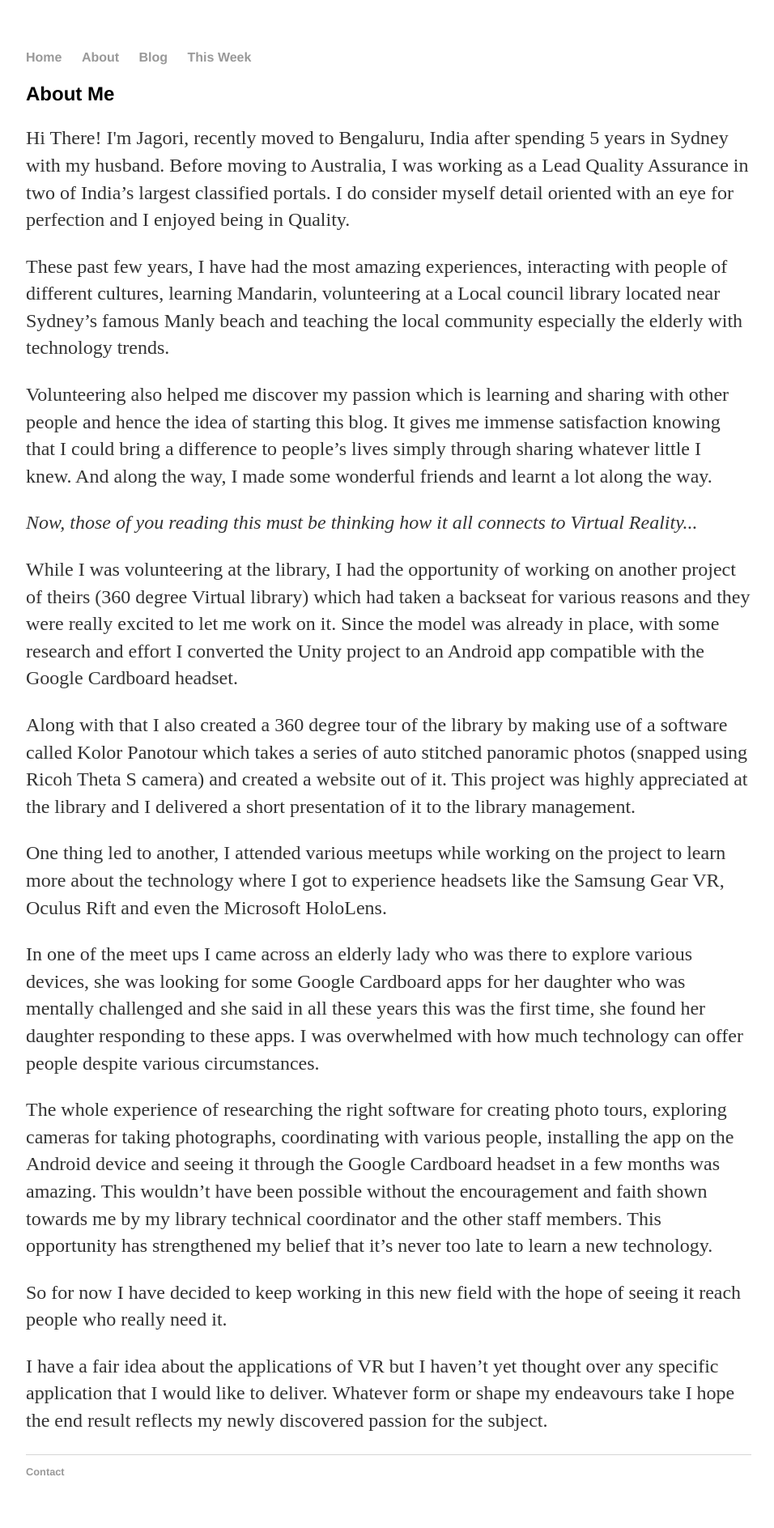
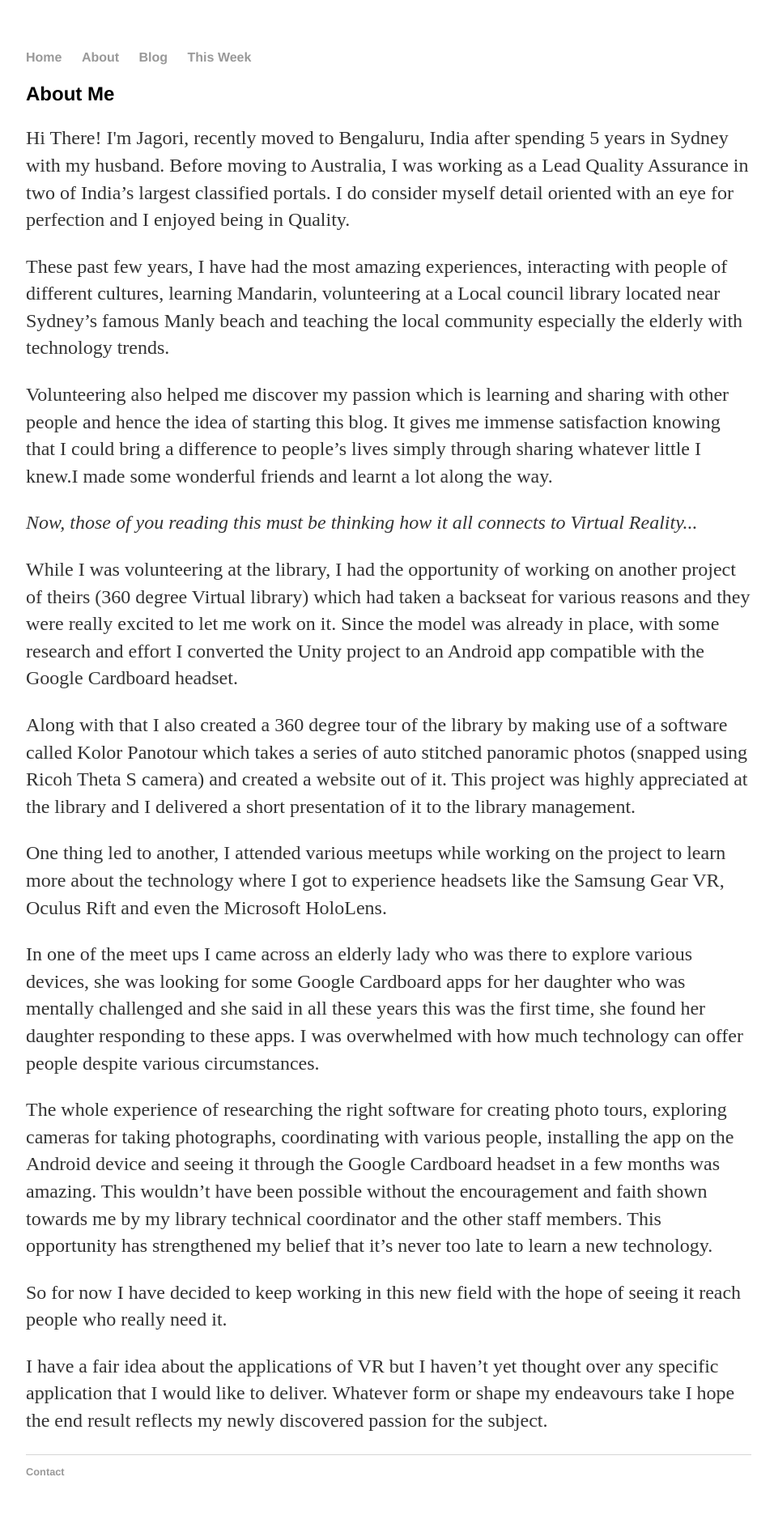
Before and after one commit to jagorisamajdar/jagorisamajdar.github.io, a Jekyll site: the page built from about/index.html, in a window 1280 px wide. Shown: the whole page at 81% size, without its empty margins (160-1116 px from the left). Built offline with Jekyll 4.4.1, drawn with Linux system fonts in a browser that asks for light colours.

Commit message:
Update index.html

```diff
--- a/about/index.html
+++ b/about/index.html
@@ -9,7 +9,7 @@ was working as a Lead Quality Assurance in two of India’s largest classified p
 perfection and I enjoyed being in Quality.</p>
 <p>These past few years, I have had the most amazing experiences, interacting with people of different cultures, learning Mandarin, volunteering at a Local council library located near Sydney’s famous Manly beach and teaching the local community especially the elderly with technology trends.</p>
 <p>Volunteering also helped me discover my passion which is learning and sharing with other people and hence the idea of starting this blog.
-It gives me immense satisfaction knowing that I could bring a difference to people’s lives simply through sharing whatever little I knew. And along the way, I made some wonderful friends and learnt a lot along the way.</p>
+It gives me immense satisfaction knowing that I could bring a difference to people’s lives simply through sharing whatever little I knew.I made some wonderful friends and learnt a lot along the way.</p>
 <p><em>Now, those of you reading this must be thinking how it all connects to Virtual Reality...</em></p>
 <p>While I was volunteering at the library, I had the opportunity of working on another project of theirs (360 degree Virtual library) which had taken a backseat for various reasons and they were
 really excited to let me work on it. Since the model was already in place, with some research and effort I converted the Unity project to an Android app
```
